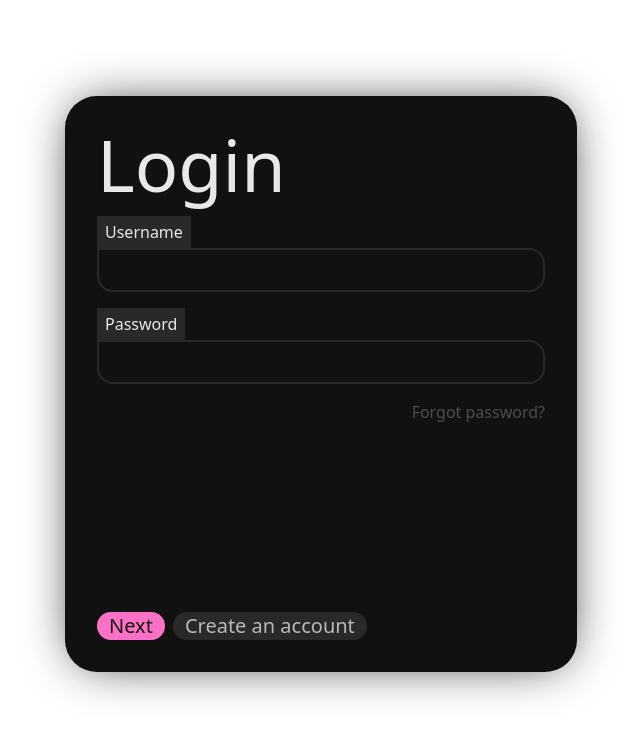
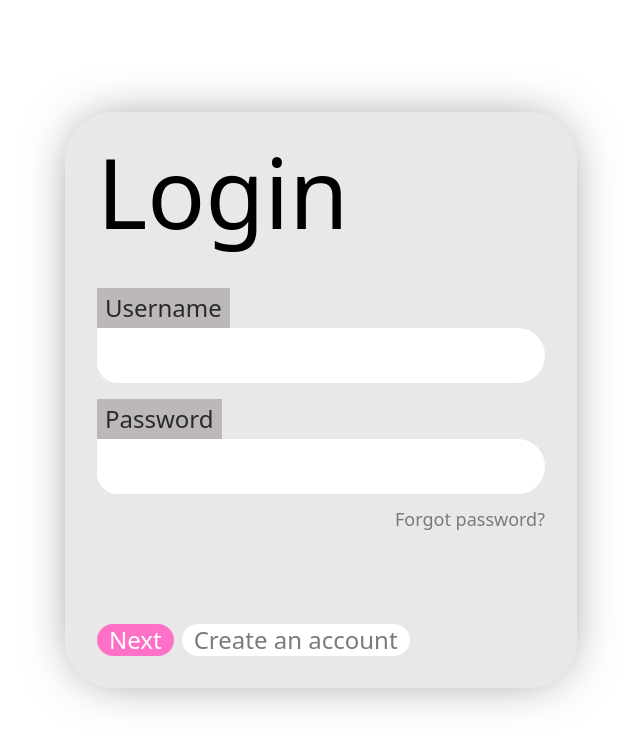
Before and after one commit to seeyeh/ait-final-project, a React (Vite) app in the folder client/: page /login in a window 1280 px wide. Shown: the top 746 px of the page, without its empty margins (319-959 px from the left). Built offline with nearby package versions, Linux system fonts and the light colour scheme.

Commit message:
add login page layout and styles

```diff
--- a/client/src/components/Button.jsx
+++ b/client/src/components/Button.jsx
@@ -8,36 +8,44 @@ const buttonVariants = cva(
   {
     variants: {
       variant: {
-        default:
-          'bg-grayscale-80 text-grayscale-25 hover:bg-grayscale-5 hover:text-grayscale-80',
-        pink: 'bg-pink-40 text-grayscale-90 hover:bg-grayscale-5 hover:text-grayscale-80'
+        dark: 'bg-grayscale-80 text-grayscale-25',
+        light: 'bg-white text-grayscale-60',
+        pink: 'bg-pink-40 text-white'
       },
       size: {
-        default: 'px-3 h-6 text-base',
-        lg: 'px-3 h-7 text-xl'
+        default: 'px-3 h-6 text-base leading-none',
+        lg: 'px-3 h-8 text-2xl leading-none'
+      },
+      hover: {
+        gray: 'hover:bg-grayscale-80 hover:text-white',
+        pink: 'hover:bg-pink-40 hover:text-white'
       }
     },
     defaultVariants: {
-      variant: 'default',
-      size: 'default'
+      variant: 'light',
+      size: 'default',
+      hover: 'gray'
     }
   }
 );
 
-const Button = forwardRef(({ variant, size, className, ...props }, ref) => {
+const Button = forwardRef(
+  ({ variant, size, hover, className, ...props }, ref) => {
     return (
       <button
-      className={cn('', buttonVariants({ variant, size, className }))}
+        className={cn(buttonVariants({ variant, size, hover, className }))}
         ref={ref}
         {...props}
       />
     );
-});
+  }
+);
 
 Button.propTypes = {
   className: PropTypes.string,
   variant: PropTypes.string,
-  size: PropTypes.string
+  size: PropTypes.string,
+  hover: PropTypes.string
 };
 Button.displayName = 'Button';
 
--- a/client/src/components/Input.jsx
+++ b/client/src/components/Input.jsx
@@ -7,13 +7,17 @@ const Input = forwardRef(({ id, className, header, ...props }, ref) => {
     <div className={cn('flex flex-col-reverse w-56', className)}>
       <input
         id={id}
-        className="peer -mt-1 bg-grayscale-90 text-grayscale-5 border-grayscale-80 p-2 rounded-b-2xl rounded-tr-2xl border-2 w-full focus:outline-none focus:border-grayscale-25 transition-colors"
+        className={cn(
+          'peer bg-white text-grayscale-80 text-2xl leading-none transition-colors',
+          'w-full h-fit -mt-1 border-[3px] border-white p-2 rounded-r-4xl rounded-bl-3xl',
+          'focus:outline-none focus:border-pink-40'
+        )}
         {...props}
         ref={ref}
       />
       <label
         htmlFor={id}
-        className="w-fit bg-grayscale-80 p-2 pt-1 text-grayscale-5 focus:text-grayscale-5 peer-focus:bg-grayscale-25 peer-focus:text-grayscale-80 transition-colors"
+        className="w-fit bg-grayscale-25 p-2 pt-1 text-grayscale-80 text-2xl peer-focus:bg-pink-40 peer-focus:text-white transition-colors"
       >
         {header}
       </label>
--- a/client/src/components/login/LoginForm.jsx
+++ b/client/src/components/login/LoginForm.jsx
@@ -3,21 +3,26 @@ import Input from '../Input';
 
 function LoginForm() {
   return (
-    <div className="bg-grayscale-90 w-[32rem] h-[36rem] rounded-4xl mb-8 shadow-glow-2xl shadow-grayscale-90 p-8 text-grayscale-5 flex flex-col gap-4">
-      <h1 className="text-7xl">Login</h1>
+    <div className="bg-grayscale-5 w-[32rem] h-[36rem] rounded-5xl shadow-glow-2xl shadow-black/50 p-8 flex flex-col gap-12">
+      <h1 className="text-8xl text-black">Login</h1>
       <div className="w-full flex-1 flex flex-col gap-4">
         <Input id="username" header="Username" className="w-full" />
         <Input id="password" header="Password" className="w-full" />
-        <a href="/login" className="text-grayscale-70 self-end">
+        <a
+          href="/login"
+          className="text-lg leading-none text-grayscale-60 self-end"
+        >
           Forgot password?
         </a>
       </div>
 
       <div className="flex gap-2">
-        <Button variant="pink" size="lg">
+        <Button variant="pink" hover="gray" size="lg">
           Next
         </Button>
-        <Button size="lg">Create an account</Button>
+        <Button hover="gray" size="lg">
+          Create an account
+        </Button>
       </div>
     </div>
   );
--- a/client/tailwind.config.js
+++ b/client/tailwind.config.js
@@ -8,6 +8,7 @@ export default {
       grayscale: {
         // 0: 'var(--grayscale-00)',
         // 40: 'var(--grayscale-40)',
+        60: 'var(--grayscale-60)',
         70: 'var(--grayscale-70)',
         80: 'var(--grayscale-80)',
         // 100: 'var(--grayscale-100)'
```
Lines whose indentation alone changed are shown as unchanged.
